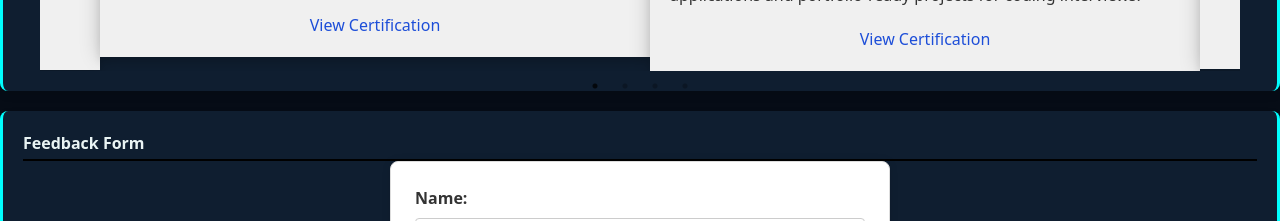
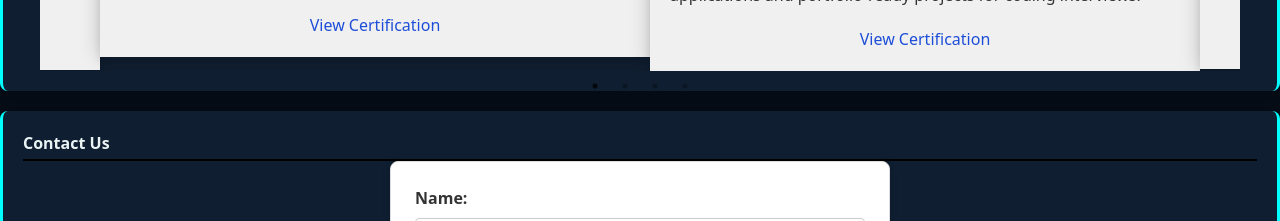
Before and after one commit to kottarivaibhav/portfolio_website, a React (Vite) app: page / in a window 1280 px wide. Shown: the part 7300-7521 px from the top of the page. Built offline with nearby package versions, Linux system fonts and the light colour scheme.

Commit message:
contact form changes

```diff
--- a/src/components/ContactForm.jsx
+++ b/src/components/ContactForm.jsx
@@ -27,7 +27,7 @@ const ContactForm = () => {
 
   return (
     <section className="mt-4 mb-7 mr-3 p-6" id='FeedbackForm'>
-      <h2 className="text-4xl font-bold underline-header text-center mb-6">Feedback Form</h2>
+      <h2 className="text-4xl font-bold underline-header text-center mb-6">Contact Us</h2>
     <form onSubmit={handleSubmit} className='contact-form'>
       <div>
         <label>Name:</label>
```
